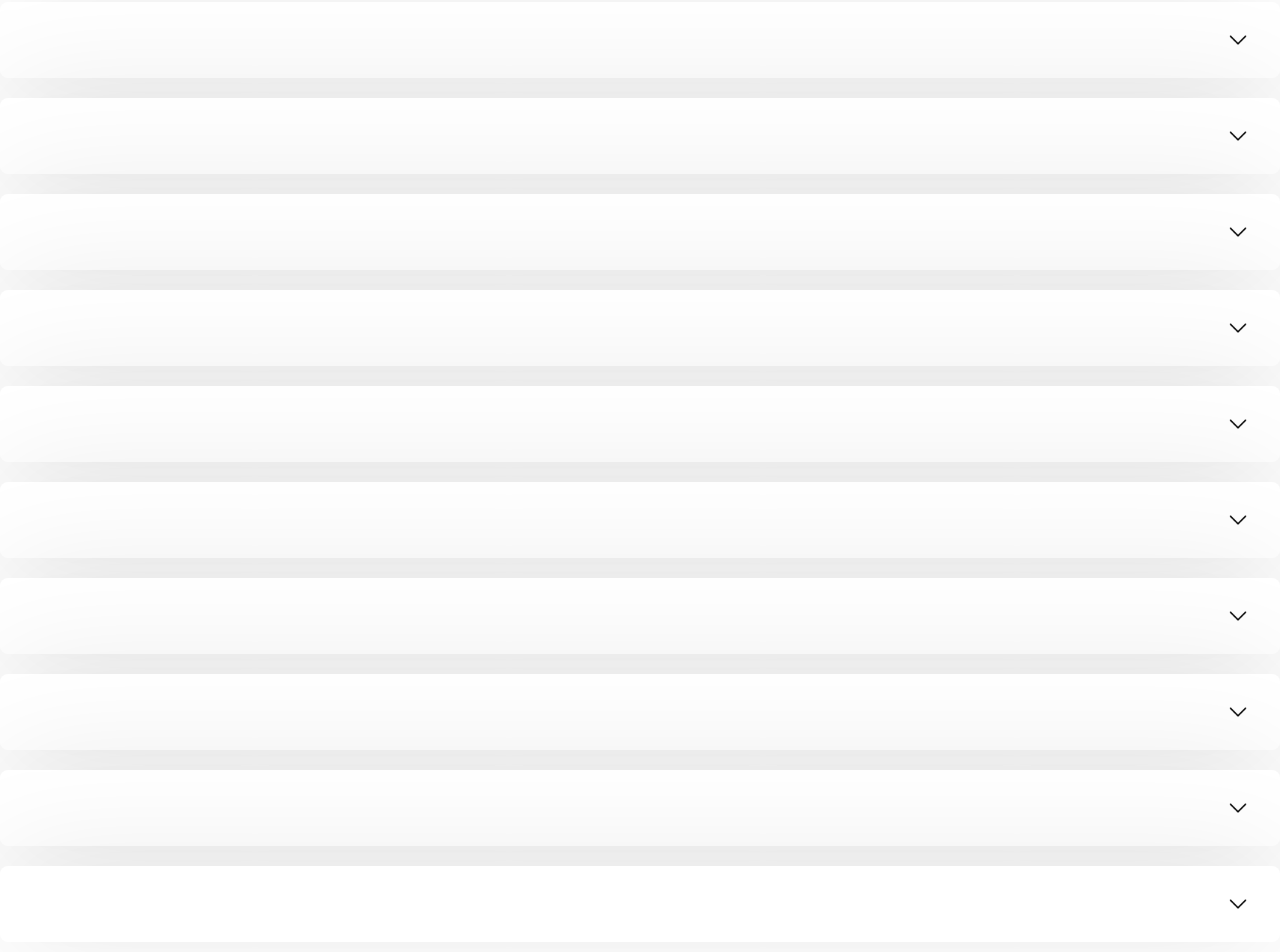
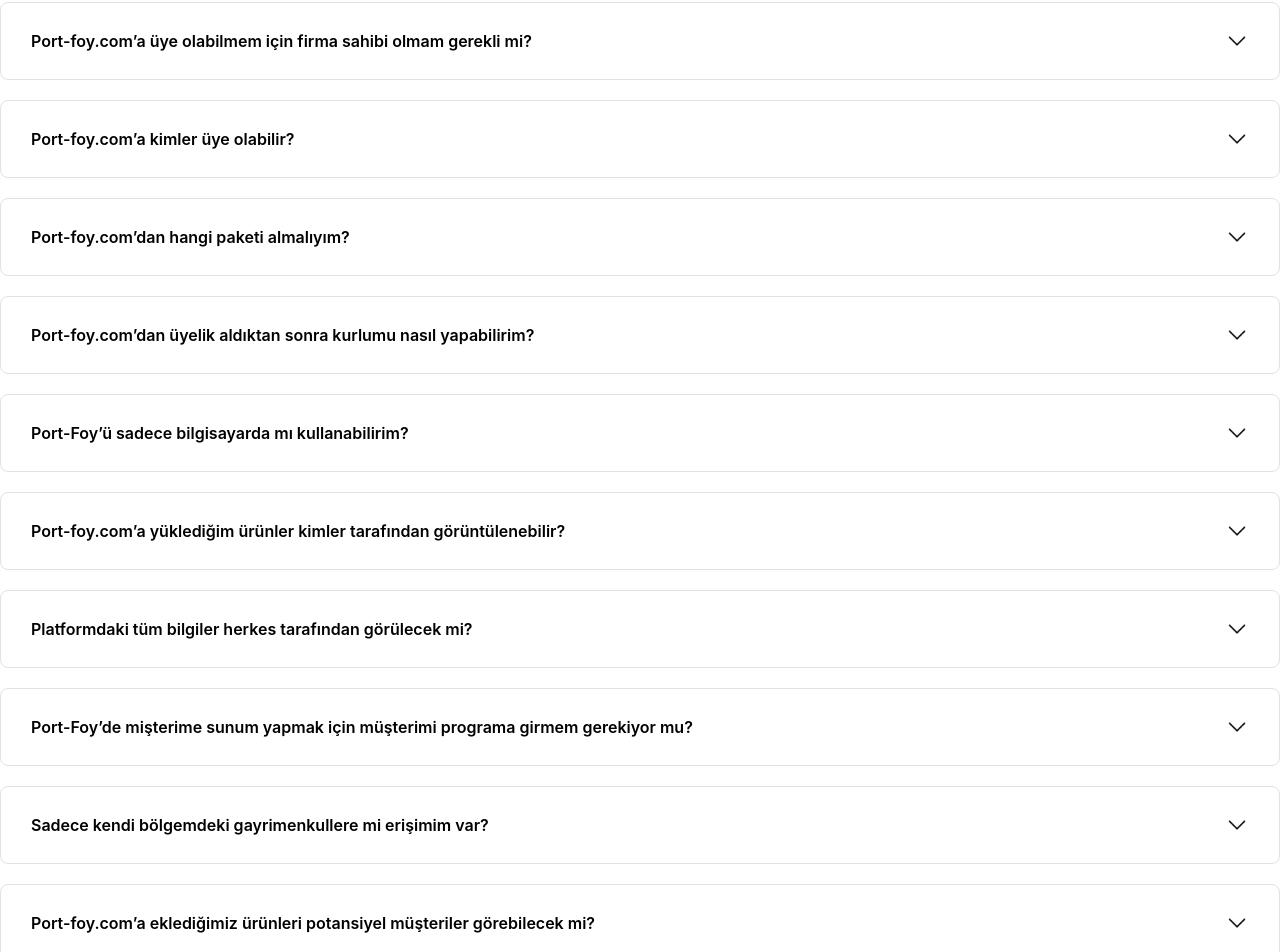
Before and after one commit to melihkostk/portfoy, a React (Vite) app: page /faqs in a window 1280 px wide. Shown: the part 499-1451 px from the top of the page. Built offline with nearby package versions, Linux system fonts and the light colour scheme.

Commit message:
Questions accordion added

```diff
--- a/src/components/CorporateCard.jsx
+++ b/src/components/CorporateCard.jsx
@@ -23,7 +23,7 @@
     );
 
     return (
-        <div className="flex items-start justify-between gap-12.5">
+        <div className="flex items-start justify-between gap-12.5" id={title}>
             {location === "left" ? (
                 <>
                     {image}
--- a/src/components/DiscoverAccordion.jsx
+++ b/src/components/DiscoverAccordion.jsx
@@ -1,15 +1,25 @@
 import downArrow from "../assets/down-arrow.png"
+import React from "react";
 
-export function DiscoverAccordion({question}){
-    return(
-        <div className="flex items-center bg-white justify-between mb-5 py-6.5 px-7.5 rounded-lg cursor-pointer shadow-[0_0_120px_rgba(0,0,0,0.1)]">
-            <div>
-                <p className="font-semibold">
-                    {question}
-                </p>
+export function DiscoverAccordion({ question , answer }) {
+    const [accordionOpen , setAccordionOpen] = React.useState(false);
+
+    return (
+        <div className="flex flex-col mb-5 rounded-lg cursor-pointer shadow-[0_0_120px_rgba(0,0,0,0.1)]">
+            <div onClick={() => setAccordionOpen(prev => !prev)} className="p-2.5 bg-[#f7f6fb]">
+                <div className="flex items-center justify-between px-5 py-4">
+                    <div>
+                        <p className="font-semibold select-none">
+                            {question}
+                        </p>
+                    </div>
+                    <div>
+                        <img className="w-6 h-6 select-none" src={downArrow} alt="down arrow" />
+                    </div>
+                </div>
             </div>
-            <div>
-                <img className="w-6 h-6" src={downArrow} alt="down arrow" />
+            <div className={`px-5 py-4 select-none ${accordionOpen ? "block" : "hidden"}`}>
+                <p className="text-[#212529]">{answer}</p>
             </div>
         </div>
     )
--- a/src/components/Questions.jsx
+++ b/src/components/Questions.jsx
@@ -1,8 +1,13 @@
 import arrowDown from "../assets/down-arrow.png"
+import React from "react";
 
-export function Questions({question}) {
+export function Questions({question , answer}) {
+
+    const [accordionOpen , setAccordionOpen] = React.useState(false);
+
     return (
         <div className="p-2.5 border border-[#e2e2e2] rounded-lg mb-5 cursor-pointer">
+            <div className="select-none" onClick={() => setAccordionOpen(prev => !prev)}>
             <div className="flex justify-between items-center py-4 px-5 rounded-lg bg-white">
                 <div>
                     <p className="font-semibold">
@@ -13,6 +18,10 @@
                     <img className="w-6 h-6" src={arrowDown} alt="" />
                 </div>
             </div>
+            </div>
+            <div className={`px-5 py-4 select-none ${accordionOpen ? "block" : "hidden"}`}>
+                <p className="text-[#212529]">{answer}</p>
+            </div>
         </div>
     )
 }
--- a/src/pages/Corporate.jsx
+++ b/src/pages/Corporate.jsx
@@ -41,9 +41,9 @@
                         artırma konularında size destek olur. Hayalinizdeki gayrimenkul çözümlerine Port-foy.com ile ulaşın.
                     </p>
                     <div className="w-full flex items-center justify-center gap-5 mt-8">
-                        <a className="bg-[#f8f8f8] text-sm text-black py-2 px-5 rounded-lg font-semibold hover:bg-[#27C5D2] hover:text-white transition-colors duration-300 ease-in-out hover:shadow-[0_0_50px_10px_rgba(39,197,210,0.5)]" href="">Hakkımızda</a>
-                        <a className="bg-[#f8f8f8] text-sm text-black py-2 px-5 rounded-lg font-semibold hover:bg-[#27C5D2] hover:text-white transition-colors duration-300 ease-in-out hover:shadow-[0_0_50px_10px_rgba(39,197,210,0.5)]" href="">Misyon</a>
-                        <a className="bg-[#f8f8f8] text-sm text-black py-2 px-5 rounded-lg font-semibold hover:bg-[#27C5D2] hover:text-white transition-colors duration-300 ease-in-out hover:shadow-[0_0_50px_10px_rgba(39,197,210,0.5)]" href="">Vizyon</a>
+                        <a className="bg-[#f8f8f8] text-sm text-black py-2 px-5 rounded-lg font-semibold hover:bg-[#27C5D2] hover:text-white transition-colors duration-300 ease-in-out hover:shadow-[0_0_50px_10px_rgba(39,197,210,0.5)]" href="#Hakkımızda">Hakkımızda</a>
+                        <a className="bg-[#f8f8f8] text-sm text-black py-2 px-5 rounded-lg font-semibold hover:bg-[#27C5D2] hover:text-white transition-colors duration-300 ease-in-out hover:shadow-[0_0_50px_10px_rgba(39,197,210,0.5)]" href="#Misyon">Misyon</a>
+                        <a className="bg-[#f8f8f8] text-sm text-black py-2 px-5 rounded-lg font-semibold hover:bg-[#27C5D2] hover:text-white transition-colors duration-300 ease-in-out hover:shadow-[0_0_50px_10px_rgba(39,197,210,0.5)]" href="#Vizyon">Vizyon</a>
                     </div>
                 </div>
             </div>
--- a/src/pages/Faqs.jsx
+++ b/src/pages/Faqs.jsx
@@ -1,5 +1,5 @@
 import { Header } from "../components/Header"
-import { DiscoverAccordion } from "../components/DiscoverAccordion"
+import { Questions } from "../components/Questions"
 import { AppLinks } from "../components/AppLinks"
 import { Footer } from "../components/Footer"
 
@@ -23,16 +23,16 @@
                         </p>
                     </div>
                     <div>
-                        <DiscoverAccordion />
-                        <DiscoverAccordion />
-                        <DiscoverAccordion />
-                        <DiscoverAccordion />
-                        <DiscoverAccordion />
-                        <DiscoverAccordion />
-                        <DiscoverAccordion />
-                        <DiscoverAccordion />
-                        <DiscoverAccordion />
-                        <DiscoverAccordion />
+                        <Questions question="Port-foy.com’a üye olabilmem için firma sahibi olmam gerekli mi?" answer="Platforma üye olmak için vergi levhası sahibi olmanız gerekmektedir. Eğer freelancer çalışan iseniz üye firmanın bünyesinde çalışabilirsiniz. Vergi levhasız başvurular kabul edilmeyecektir." />
+                        <Questions question="Port-foy.com’a kimler üye olabilir?" answer="Üyelik için öncelikle vergi levhası gerekmekte. Sadece Emlak firmaları, İnşaat firmaları ve pazarlama firmaları platforma üye olabilir. Araba kiralama firmaları, Seyahat acentaları ve benzeri firmalar üye olamazlar." />
+                        <Questions question="Port-foy.com’dan hangi paketi almalıyım?" answer="Fiyatlandırma sayfasında sizler için detaylı fiyat bilgisi paylaşıyoruz. Firmanızın tipine göre paketlerden faydalanabilirsiniz. Ayrıca Deneme sürümü kullanabileceğinizi unutmayın." />
+                        <Questions question="Port-foy.com’dan  üyelik aldıktan sonra kurlumu nasıl yapabilirim?" answer="Üyelik sonrası aşamalar oldukça kolay. Ekibinizi oluşturun – Ürünlerini yükleyin ve kullanıma başlayın. Dilerseniz sayfamızda eğitim videoları içerisinde ilgili konunun videosunu izleyerek yardım alabilirsiniz." />
+                        <Questions question="Port-Foy’ü sadece bilgisayarda mı kullanabilirim?" answer="Port-Foy platformunu bilgisayarlarda ve akıllı telefonların her türünde tam anlamıyla kullanabilirsiniz." />
+                        <Questions question="Port-foy.com’a yüklediğim ürünler kimler tarafından görüntülenebilir?" answer="Port-foy.com platformuna yüklediğiniz ürünler, tüm üye firmalar tarafından görüntülenebilir. Ancak, aylık portföy güncellemelerinizi yapmadığınız takdirde, ürünleriniz pasif duruma gelir ve görüntülenemez. Bu durumda yalnızca kendi firma çalışanlarınız ürünlerinizi görebilir." />
+                        <Questions question="Platformdaki tüm bilgiler herkes tarafından görülecek mi?" answer="Dilerseniz başka firmaların sizin bilgileriniz erişimini düzenleyebilirsiniz. Ayrıca personelinizin erişim yetkilerini düzenleyebilir ve planlayabilirsiniz." />
+                        <Questions question="Port-Foy’de mişterime sunum yapmak için müşterimi programa girmem gerekiyor mu?" answer="Sunum hazırlama ve göndermek için müşterinizin adını – mailini – telefon numarasının bir kısmını girmeniz gerekmekte. Bu bilgileri sadece siz görebilirsiniz. Ayrıca bu bilgileri doğru olarak girerseniz gönderdiğiniz ürünler o müşteri için giriş yapılmış olur." />
+                        <Questions question="Sadece kendi bölgemdeki gayrimenkullere mi erişimim var?" answer="Port-foy.com’um kuruluş amaçlarından birisi de bu. Türkiye’nin neresinde olursanız olun Port-foy.com üyelerinin girmiş olduğu tüm ürünleri görebilirsiniz. Satıcıları ile iletişim kurabilirsiniz. Platform üzerinden teklif verebilirsiniz." />
+                        <Questions question="Port-foy.com’a eklediğimiz ürünleri potansiyel müşteriler görebilecek mi?" answer="2025 yılı itibariyle wowiest.com sayfasında ürünleriniz yer alacak. Port-foy.com’daki tüm değişiklikler ve güncellemeler bu sayfada anlık değişecek. wowiest.com üzerinden müşteriler satış fiyatları ile ürünlerinizi görmeye başlayacak. Potansiyel müşteriler temas kurmak istediklerinde doğrudan satıcı ile temas edebilecek.   " />
                     </div>
                 </div>
             </div>
--- a/src/pages/Pricing.jsx
+++ b/src/pages/Pricing.jsx
@@ -165,16 +165,16 @@
                         </p>
                     </div>
                     <div>
-                        <Questions question="Port-foy.com’a üye olabilmem için firma sahibi olmam gerekli mi?" />
-                        <Questions question="Port-foy.com’a kimler üye olabilir?" />
-                        <Questions question="Port-foy.com’dan hangi paketi almalıyım?" />
-                        <Questions question="Port-foy.com’dan  üyelik aldıktan sonra kurlumu nasıl yapabilirim?" />
-                        <Questions question="Port-Foy’ü sadece bilgisayarda mı kullanabilirim?" />
-                        <Questions question="Port-foy.com’a yüklediğim ürünler kimler tarafından görüntülenebilir?" />
-                        <Questions question="Platformdaki tüm bilgiler herkes tarafından görülecek mi?" />
-                        <Questions question="Port-Foy’de mişterime sunum yapmak için müşterimi programa girmem gerekiyor mu?" />
-                        <Questions question="Sadece kendi bölgemdeki gayrimenkullere mi erişimim var?" />
-                        <Questions question="Port-foy.com’a eklediğimiz ürünleri potansiyel müşteriler görebilecek mi?" />
+                        <Questions question="Port-foy.com’a üye olabilmem için firma sahibi olmam gerekli mi?"  answer="Platforma üye olmak için vergi levhası sahibi olmanız gerekmektedir. Eğer freelancer çalışan iseniz üye firmanın bünyesinde çalışabilirsiniz. Vergi levhasız başvurular kabul edilmeyecektir." />
+                        <Questions question="Port-foy.com’a kimler üye olabilir?" answer="Üyelik için öncelikle vergi levhası gerekmekte. Sadece Emlak firmaları, İnşaat firmaları ve pazarlama firmaları platforma üye olabilir. Araba kiralama firmaları, Seyahat acentaları ve benzeri firmalar üye olamazlar." />
+                        <Questions question="Port-foy.com’dan hangi paketi almalıyım?" answer="Fiyatlandırma sayfasında sizler için detaylı fiyat bilgisi paylaşıyoruz. Firmanızın tipine göre paketlerden faydalanabilirsiniz. Ayrıca Deneme sürümü kullanabileceğinizi unutmayın." />
+                        <Questions question="Port-foy.com’dan  üyelik aldıktan sonra kurlumu nasıl yapabilirim?" answer="Üyelik sonrası aşamalar oldukça kolay. Ekibinizi oluşturun – Ürünlerini yükleyin ve kullanıma başlayın. Dilerseniz sayfamızda eğitim videoları içerisinde ilgili konunun videosunu izleyerek yardım alabilirsiniz." />
+                        <Questions question="Port-Foy’ü sadece bilgisayarda mı kullanabilirim?" answer="Port-Foy platformunu bilgisayarlarda ve akıllı telefonların her türünde tam anlamıyla kullanabilirsiniz." />
+                        <Questions question="Port-foy.com’a yüklediğim ürünler kimler tarafından görüntülenebilir?"  answer="Port-foy.com platformuna yüklediğiniz ürünler, tüm üye firmalar tarafından görüntülenebilir. Ancak, aylık portföy güncellemelerinizi yapmadığınız takdirde, ürünleriniz pasif duruma gelir ve görüntülenemez. Bu durumda yalnızca kendi firma çalışanlarınız ürünlerinizi görebilir." />
+                        <Questions question="Platformdaki tüm bilgiler herkes tarafından görülecek mi?" answer="Dilerseniz başka firmaların sizin bilgileriniz erişimini düzenleyebilirsiniz. Ayrıca personelinizin erişim yetkilerini düzenleyebilir ve planlayabilirsiniz." />
+                        <Questions question="Port-Foy’de mişterime sunum yapmak için müşterimi programa girmem gerekiyor mu?" answer="Sunum hazırlama ve göndermek için müşterinizin adını – mailini – telefon numarasının bir kısmını girmeniz gerekmekte. Bu bilgileri sadece siz görebilirsiniz. Ayrıca bu bilgileri doğru olarak girerseniz gönderdiğiniz ürünler o müşteri için giriş yapılmış olur." />
+                        <Questions question="Sadece kendi bölgemdeki gayrimenkullere mi erişimim var?" answer="Port-foy.com’um kuruluş amaçlarından birisi de bu. Türkiye’nin neresinde olursanız olun Port-foy.com üyelerinin girmiş olduğu tüm ürünleri görebilirsiniz. Satıcıları ile iletişim kurabilirsiniz. Platform üzerinden teklif verebilirsiniz." />
+                        <Questions question="Port-foy.com’a eklediğimiz ürünleri potansiyel müşteriler görebilecek mi?" answer="2025 yılı itibariyle wowiest.com sayfasında ürünleriniz yer alacak. Port-foy.com’daki tüm değişiklikler ve güncellemeler bu sayfada anlık değişecek. wowiest.com üzerinden müşteriler satış fiyatları ile ürünlerinizi görmeye başlayacak. Potansiyel müşteriler temas kurmak istediklerinde doğrudan satıcı ile temas edebilecek.   " />
                     </div>
                     <div className="flex flex-col justify-center items-center text-center">
                         <p className="text-lg text-[#212529] font-semibold mb-1">Sizin için yeterli değil mi?</p>
```
Also changed, not shown: src/pages/Discover.jsx (+10 -0 lines).
